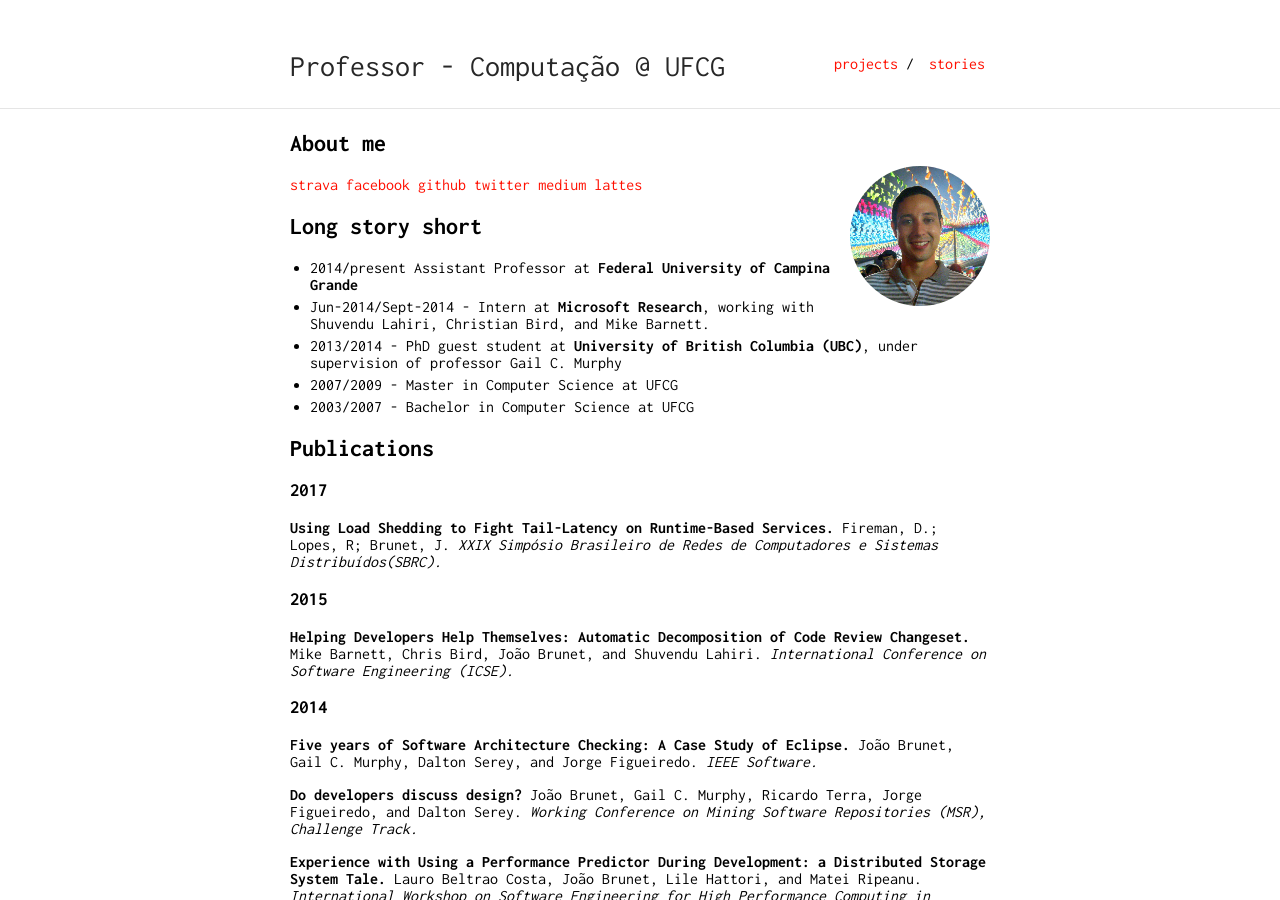
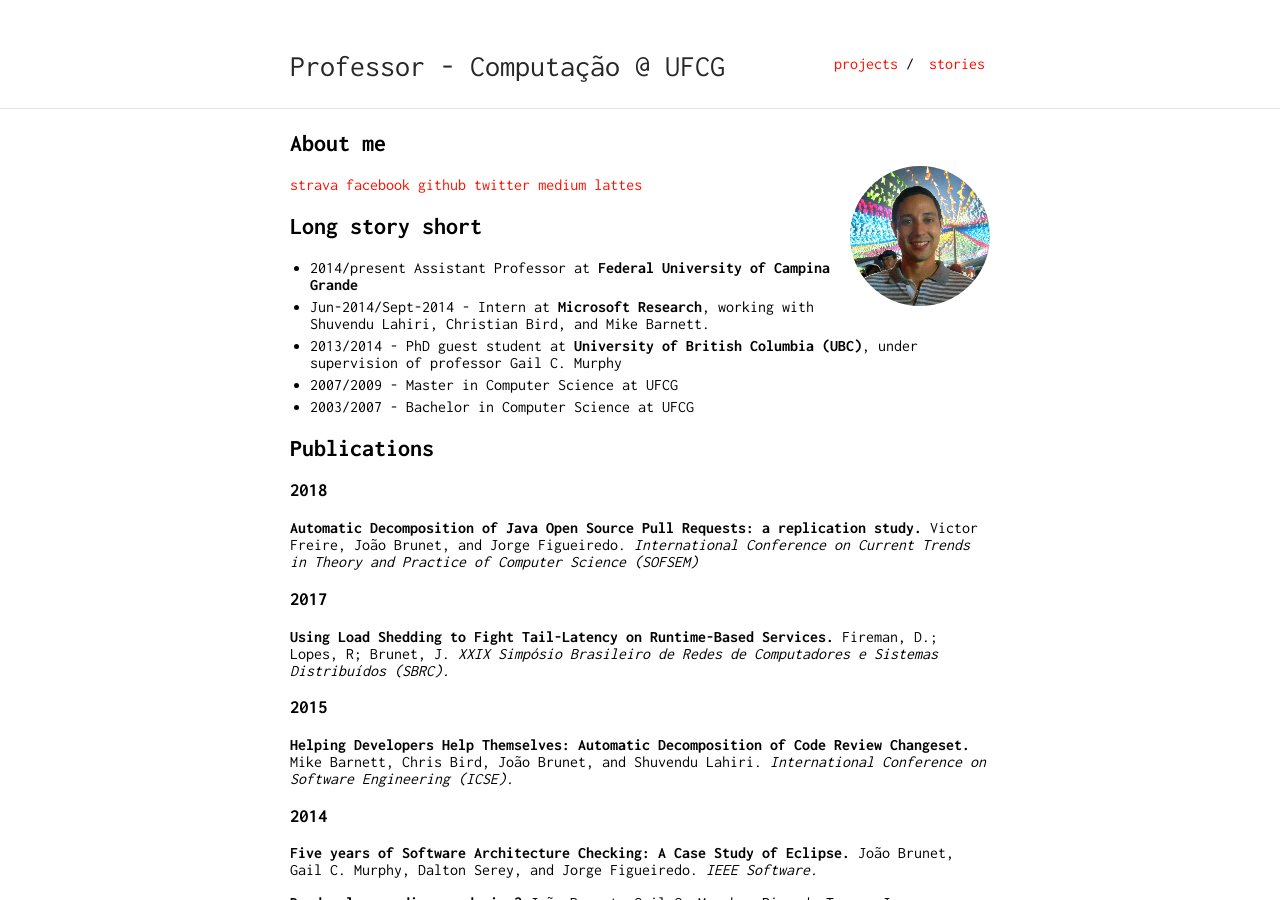
Before and after one commit to joaoarthurbm/joaoarthurbm.github.io, a Jekyll site: the page built from index.md, in a window 1280 px wide and 900 px high. Built offline with Jekyll 4.4.1, drawn with Linux system fonts in a browser that asks for light colours; our own code applies the rules of GitHub Pages for plain Markdown files.

Commit message:
publication

```diff
--- a/index.md
+++ b/index.md
@@ -18,11 +18,17 @@ layout: default
 
 ## Publications
 
+### 2018
+
+**Automatic Decomposition of Java Open Source Pull Requests: a replication study.**
+Victor Freire, João Brunet, and Jorge Figueiredo.
+*International Conference on Current Trends in Theory and Practice of Computer Science (SOFSEM)*
+
 ### 2017
 
 **Using Load Shedding to Fight Tail-Latency on Runtime-Based Services.**
 Fireman, D.; Lopes, R; Brunet, J.
-*XXIX Simpósio Brasileiro de Redes de Computadores e Sistemas Distribuídos(SBRC).*
+*XXIX Simpósio Brasileiro de Redes de Computadores e Sistemas Distribuídos (SBRC).*
 
 ### 2015
 
```
